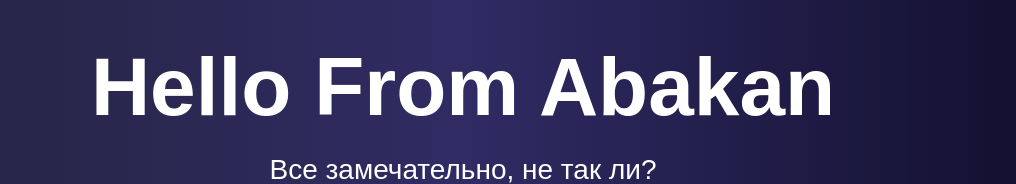
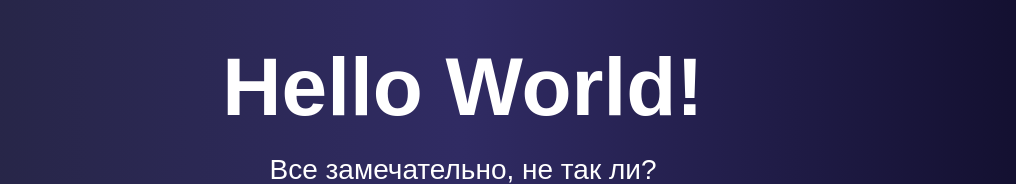
Before and after one commit to coldnsad/gcp-lab, a plain HTML site: page public-html/index.html in a window 1280 px wide. Shown: the top 184 px of the page, without its empty margins (177-1193 px from the left). Drawn offline with Linux system fonts and the light colour scheme.

Commit message:
Update index.html

```diff
--- a/public-html/index.html
+++ b/public-html/index.html
@@ -90,7 +90,7 @@
 </head>
 <body>
     <div class="container">
-        <h1>Hello From Abakan</h1>
+        <h1>Hello World!</h1>
         <ul class="list">
             <li>Все замечательно, не так ли?</li>
         </ul>
```
